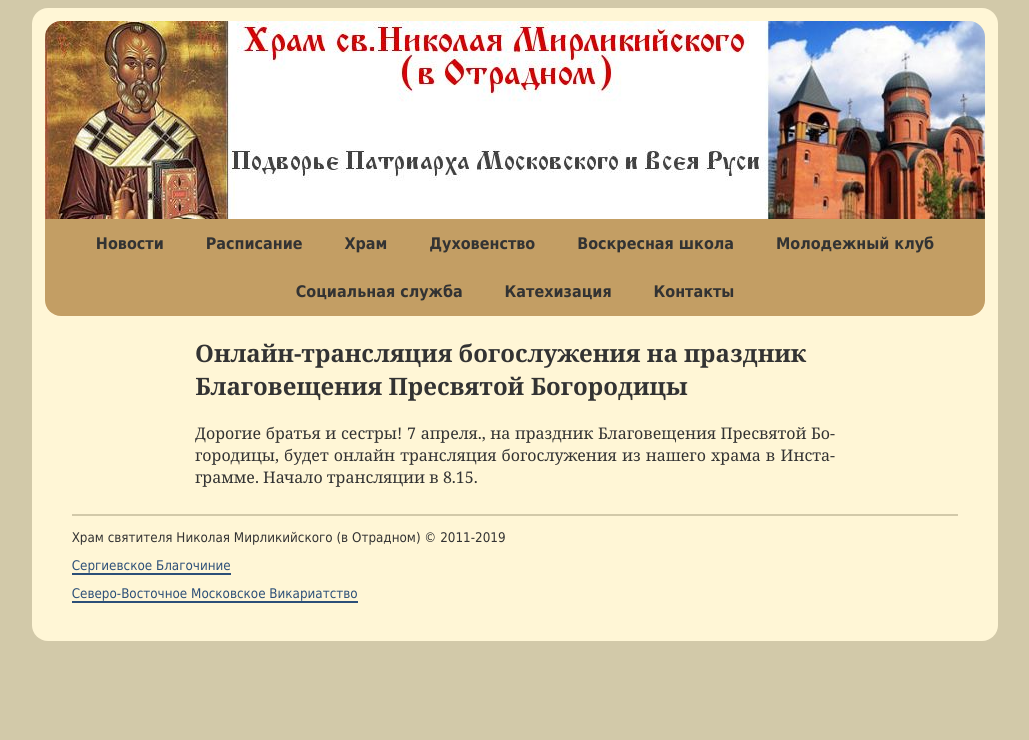
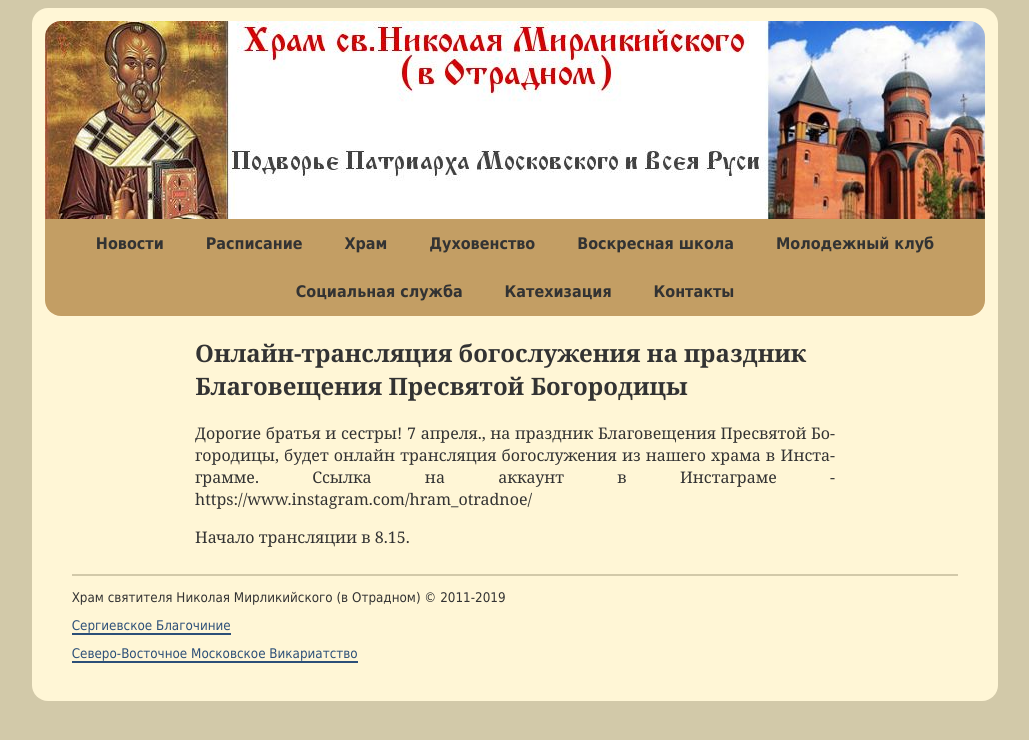
Before and after one commit to hramotradnoe/hramotradnoe.github.io, a Jekyll site: the page built from _posts/2020-04-05-blago.md, in a window 1280 px wide. Shown: the top 740 px of the page, without its empty margins (125-1154 px from the left). Built offline with Jekyll 4.4.1, drawn with Linux system fonts in a browser that asks for light colours.

Commit message:
Update 2020-04-05-blago.md

```diff
--- a/_posts/2020-04-05-blago.md
+++ b/_posts/2020-04-05-blago.md
@@ -3,4 +3,6 @@ layout  : post
 title   : Онлайн-трансляция богослужения на праздник Благовещения Пресвятой Богородицы
 album   : yes
 ---
-Дорогие братья и сестры! 7 апреля., на праздник Благовещения Пресвятой Богородицы, будет онлайн трансляция богослужения из нашего храма в Инстаграмме. Начало трансляции в 8.15.
+Дорогие братья и сестры! 7 апреля., на праздник Благовещения Пресвятой Богородицы, будет онлайн трансляция богослужения из нашего храма в Инстаграмме. Ссылка на аккаунт в Инстаграме - https://www.instagram.com/hram_otradnoe/
+
+Начало трансляции в 8.15.
```
